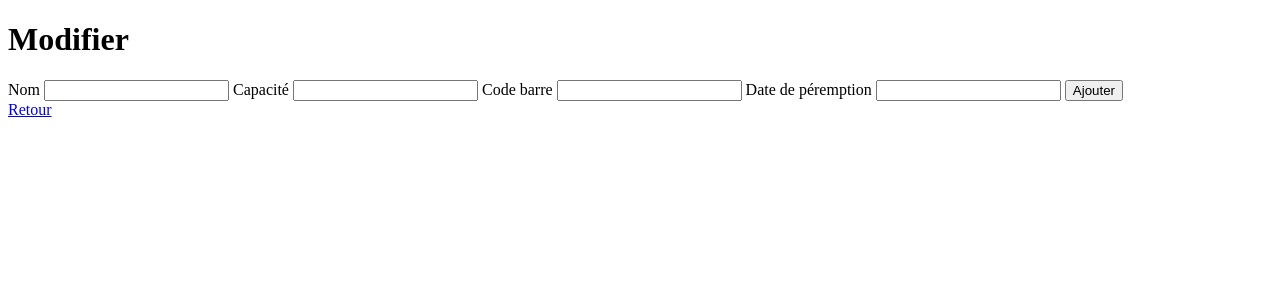
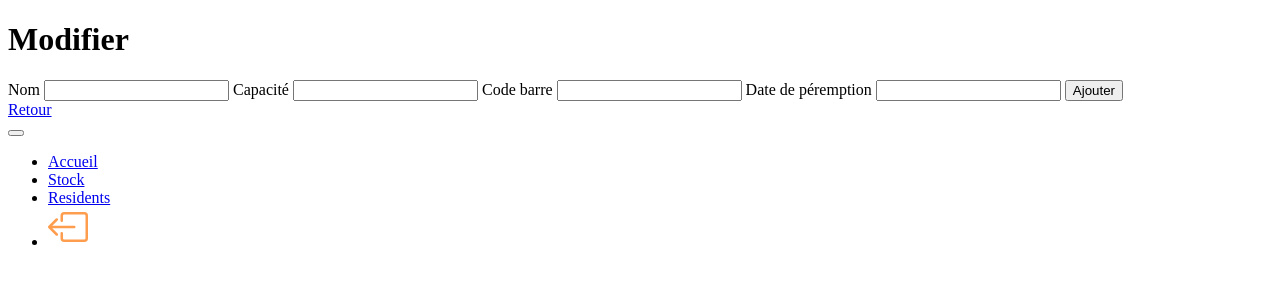
Before and after one commit to Ga-Mikael/CanSurvive_V1, a Symfony app: template templates/can/edit.html.twig in a window 1280 px wide. Shown: the top 300 px of the page. Run offline with Twig, Linux system fonts and the light colour scheme; the template is opened without the code that fills it, so the values that code supplies are empty; form fields are guessed from the names that the template uses; some libraries are stand-ins or nearby versions.

Commit message:
created the navbar

```diff
--- a/templates/base.html.twig
+++ b/templates/base.html.twig
@@ -17,6 +17,6 @@
         {% block body %}{% endblock %}
     </body>
     <footer>
-    {% block navbar %}{% endblock %}
+    {% block navbar %}{% include "/components/_navbar.html.twig" %}{% endblock %}
     </footer>
 </html>
--- /dev/null
+++ b/templates/components/_navbar.html.twig
@@ -0,0 +1,31 @@
+<nav class="navbar navbar-expand-sm bg-primary fixed-bottom">
+	<div class="container mx-auto wrap">
+		<button class="navbar-toggler" type="button" data-bs-toggle="collapse" data-bs-target="#navbarNavDropdown" aria-controls="navbarNavDropdown" aria-expanded="false" aria-label="Toggle navigation">
+			<span class="navbar-toggler-icon bg-secondary"></span>
+		</button>
+		<div class="collapse navbar-collapse text-secondary" id="navbarNavDropdown">
+			<div class="justify-content-between position-absolute bottom-0 start-50 translate-middle-x pb-3 fs-1 d-flex">
+
+				<ul class="navbar-nav gap-4">
+					<li class="nav-item">
+						<a class="text-decoration-none text-secondary" href="{{ path('app_home') }}">Accueil</a>
+					</li>
+					<li class="nav-item">
+						<a class="text-decoration-none text-secondary" href="{{ path('app_can_index') }}">Stock</a>
+					</li>
+					<li class="nav-item">
+						<a class="text-decoration-none text-secondary" href="{{ path('app_resident_index') }}">Residents</a>
+					</li>
+					<li class="nav-item">
+						<a class="text-decoration-none text-secondary" href="{{ path("app_logout") }}">
+							<svg xmlns="http://www.w3.org/2000/svg" width="40" height="40" fill="#FF9D4E" class="bi bi-box-arrow-left" viewbox="0 0 16 16">
+								<path fill-rule="evenodd" d="M6 12.5a.5.5 0 0 0 .5.5h8a.5.5 0 0 0 .5-.5v-9a.5.5 0 0 0-.5-.5h-8a.5.5 0 0 0-.5.5v2a.5.5 0 0 1-1 0v-2A1.5 1.5 0 0 1 6.5 2h8A1.5 1.5 0 0 1 16 3.5v9a1.5 1.5 0 0 1-1.5 1.5h-8A1.5 1.5 0 0 1 5 12.5v-2a.5.5 0 0 1 1 0v2z"/>
+								<path fill-rule="evenodd" d="M.146 8.354a.5.5 0 0 1 0-.708l3-3a.5.5 0 1 1 .708.708L1.707 7.5H10.5a.5.5 0 0 1 0 1H1.707l2.147 2.146a.5.5 0 0 1-.708.708l-3-3z"/>
+							</svg>
+						</a>
+					</li>
+				</ul>
+			</div>
+		</div>
+	</div>
+	<nav>
```
Also changed, not shown: templates/_navbar.html.twig (deleted).
